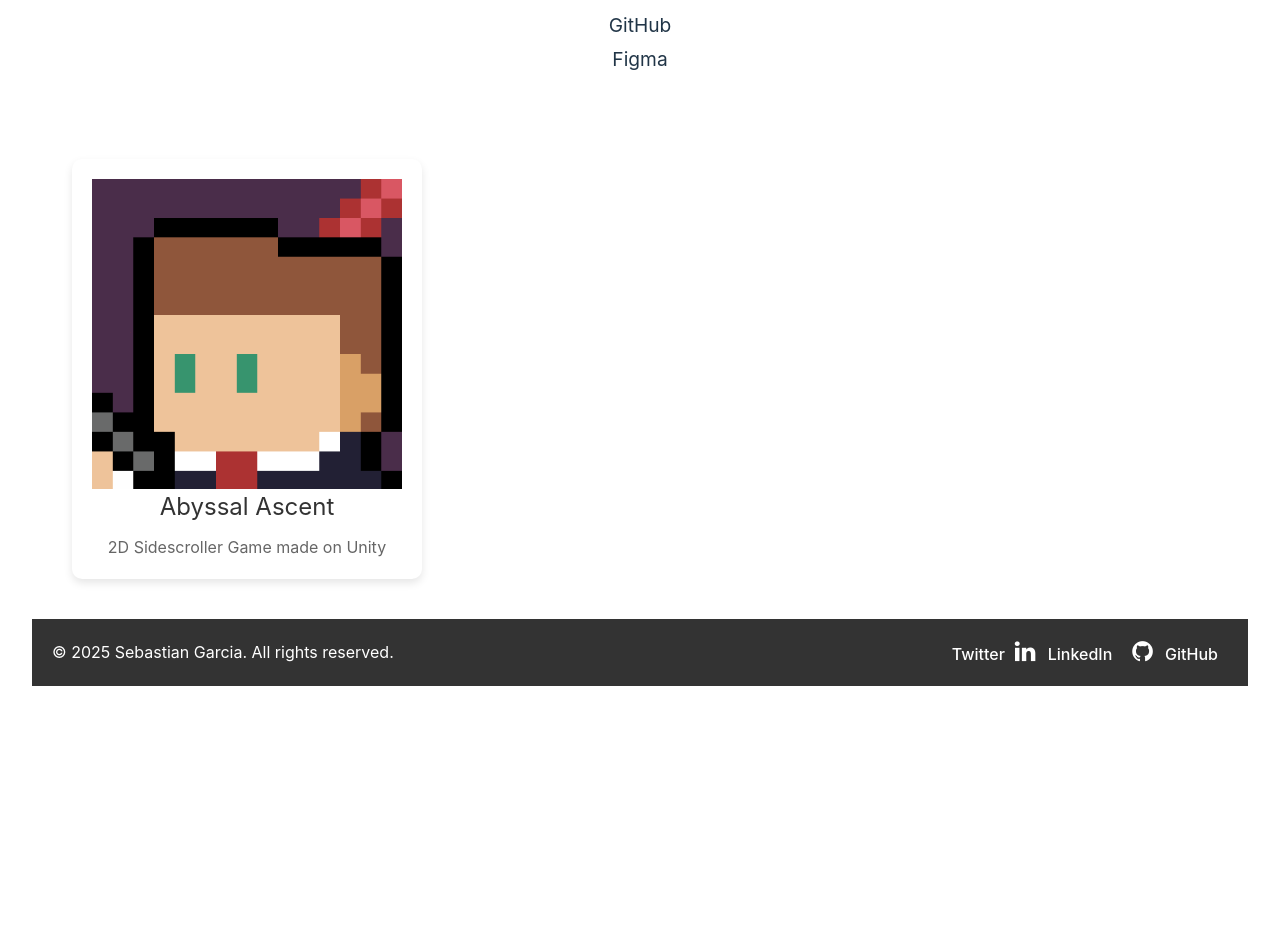
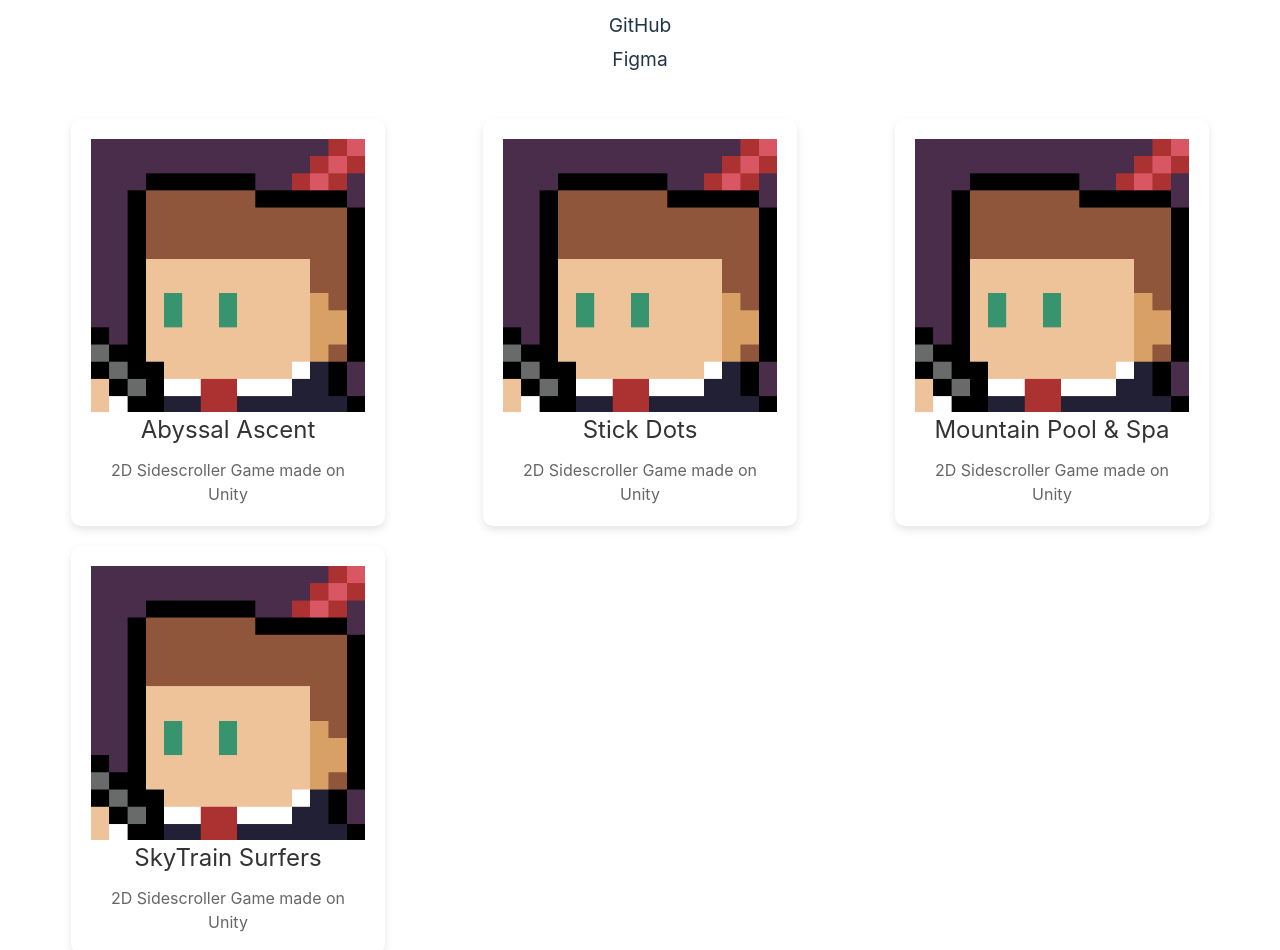
Before and after one commit to SzK14/Szk, a React (Vite) app: page / in a window 1280 px wide. Shown: the part 982-1932 px from the top of the page. Before the commit the page ends 1700 px from the top, so only its background shows below. Built offline with nearby package versions, Linux system fonts and the light colour scheme.

Commit message:
New Projects Section

```diff
--- a/src/components/HomePage.css
+++ b/src/components/HomePage.css
@@ -138,9 +138,7 @@
 }
 .projects-container {
   padding: 40px;
-  display: flex;
-  align-items: center;
-  text-align: center;
+  display: contents;
 
 }
 
@@ -164,7 +162,7 @@
   box-shadow: 0 4px 8px rgba(0, 0, 0, 0.1);
   overflow: hidden;
   padding: 20px;
-  width: 100%;
+  width: 80%;
   max-width: 350px;
   transition: transform 0.3s ease, box-shadow 0.3s ease;
 }
--- a/src/components/HomePage.jsx
+++ b/src/components/HomePage.jsx
@@ -43,6 +43,21 @@ const HomePage = () => {
             <h3>Abyssal Ascent</h3>
             <p>2D Sidescroller Game made on Unity</p>
           </div>
+          <div className="project-item">
+            <img src="/src/assets/GameLogo.png" alt="Game" />
+            <h3>Stick Dots</h3>
+            <p>2D Sidescroller Game made on Unity</p>
+          </div>
+          <div className="project-item">
+            <img src="/src/assets/GameLogo.png" alt="Game" />
+            <h3>Mountain Pool & Spa</h3>
+            <p>2D Sidescroller Game made on Unity</p>
+          </div>
+          <div className="project-item">
+            <img src="/src/assets/GameLogo.png" alt="Game" />
+            <h3>SkyTrain Surfers</h3>
+            <p>2D Sidescroller Game made on Unity</p>
+          </div>
         </div>
       </div>
     </div>
```
